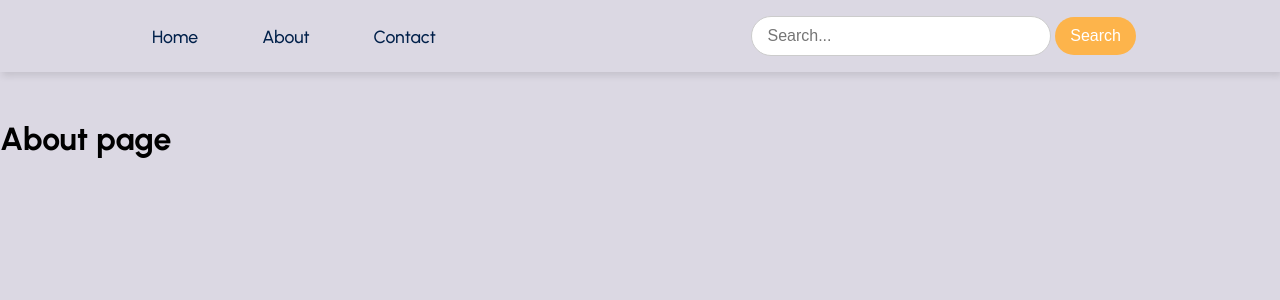
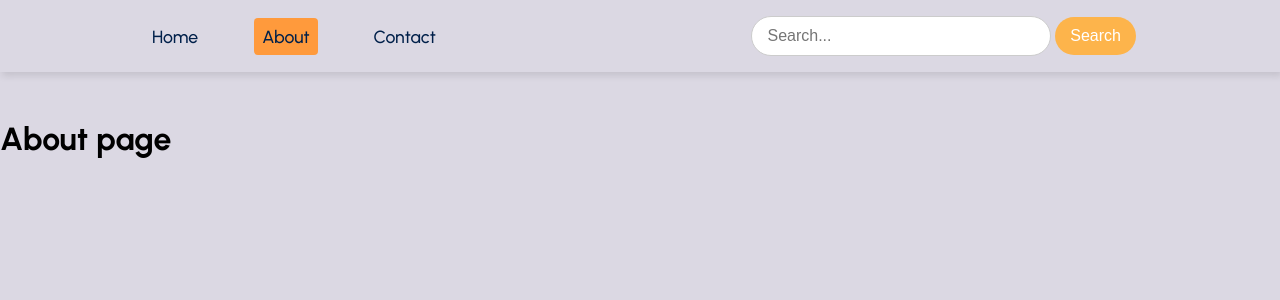
Before and after one commit to BekaMeskhoradze/Product-Project, a Django app: page /about/ in a window 1280 px wide. Shown: the top 300 px of the page. Run offline with Django 5.2, Linux system fonts and the light colour scheme.

Commit message:
Fix static files

```diff
--- a/core/views.py
+++ b/core/views.py
@@ -1,10 +1,10 @@
 from functools import cached_property
-from django.shortcuts import render, get_object_or_404,redirect
+from django.shortcuts import get_object_or_404
 from django.urls import reverse_lazy
 from core.forms import ProductForm
-from core.models import *
+from core.models import Category, Product
 from django.db.models import F, ExpressionWrapper, DecimalField, Count
-from django.views.generic import ListView, DetailView, CreateView, UpdateView, DeleteView, TemplateView
+from django.views.generic import ListView, DetailView, CreateView, UpdateView, DeleteView
 
 # def index(request):
 #     categories = Category.objects.all().annotate(product_count=models.Count('products'))
--- a/templates/base.html
+++ b/templates/base.html
@@ -15,13 +15,13 @@
         <nav class="header-nav">
             <ul class="header-ul">
                 <li class="header-li">
-                    <a class="{% if request.resolver_match.url_name == '/' %}active{% endif %}" href="{% url 'index' %}">Home</a>
+                    <a class="{% if request.resolver_match.url_name == 'index' %}active{% endif %}" href="{% url 'index' %}">Home</a>
                 </li>
                 <li class="header-li">
-                    <a class="{% if request.resolver_match.url_name == '/about/' %}active{% endif %}" href="{% url 'about' %}">About</a>
+                    <a class="{% if request.resolver_match.url_name == 'about' %}active{% endif %}" href="{% url 'about' %}">About</a>
                 </li>
                 <li class="header-li">
-                    <a class="{% if request.resolver_match.url_name == '/contact/' %}active{% endif %}" href="{% url 'contact' %}">Contact</a>
+                    <a class="{% if request.resolver_match.url_name == 'contact' %}active{% endif %}" href="{% url 'contact' %}">Contact</a>
                 </li>
             </ul>
             <div class="search-bar">
```
